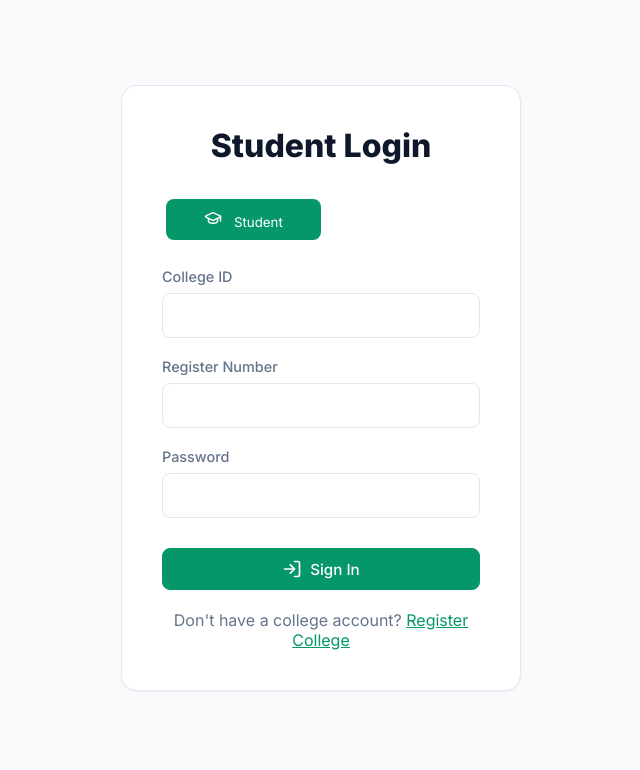
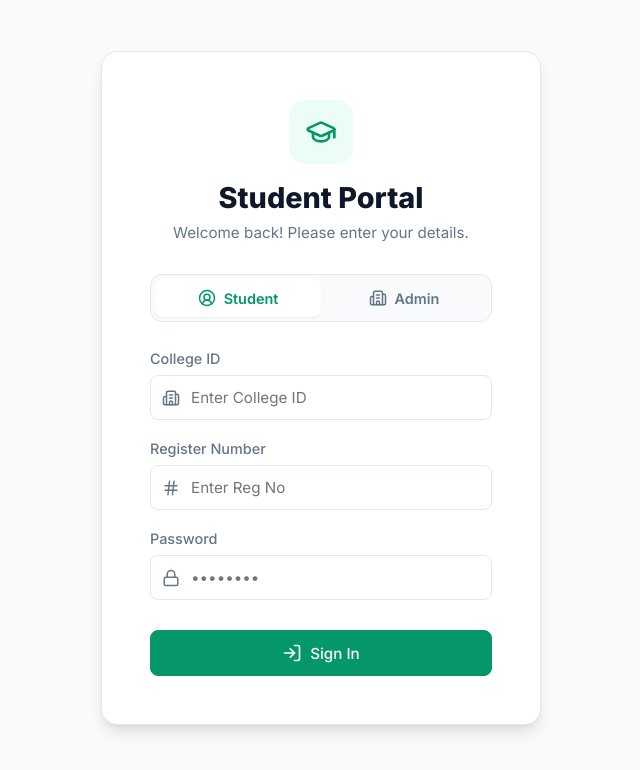
Before and after one commit to bhanu-3333/Fee-portal, a React (Vite) app in the folder frontend/: page /login in a window 1280 px wide. Shown: the top 770 px of the page, without its empty margins (319-959 px from the left). Built offline with nearby package versions, Linux system fonts and the light colour scheme.

Commit message:
feat: implement login page and student dashboard layout components

```diff
--- a/frontend/src/pages/Login.jsx
+++ b/frontend/src/pages/Login.jsx
@@ -1,18 +1,20 @@
 import React, { useState } from 'react';
 import { useNavigate, Link } from 'react-router-dom';
 import api from '../services/api';
-import { LogIn, GraduationCap, Building2 } from 'lucide-react';
+import { LogIn, GraduationCap, Building2, Lock, Mail, Hash, UserCircle2 } from 'lucide-react';
 
 const Login = () => {
   const [role, setRole] = useState('student');
   const [formData, setFormData] = useState({ email: '', password: '', regNo: '', collegeId: '' });
   const [error, setError] = useState('');
+  const [loading, setLoading] = useState(false);
   const [firstTime, setFirstTime] = useState(false);
   const navigate = useNavigate();
 
   const handleSubmit = async (e) => {
     e.preventDefault();
     setError('');
+    setLoading(true);
     try {
       const endpoint = role === 'admin' ? '/auth/admin/login' : '/auth/student/login';
       const body = role === 'admin'
@@ -23,88 +25,203 @@ const Login = () => {
 
       if (data.firstTime) {
         setFirstTime(true);
+        setLoading(false);
         return;
       }
 
       localStorage.setItem('user', JSON.stringify(data));
-      navigate(data.role === 'admin' ? '/admin/dashboard' : '/student');
-      window.location.reload(); // Quick refresh to update App state
+      navigate(data.role === 'admin' ? '/admin/dashboard' : '/student/dashboard');
+      window.location.reload();
     } catch (err) {
-      setError(err.response?.data?.message || 'Login failed');
+      setError(err.response?.data?.message || 'Login failed. Please check your credentials.');
+    } finally {
+      setLoading(false);
     }
   };
 
   return (
-    <div className="login-page" style={{
+    <div style={{
       display: 'flex',
       alignItems: 'center',
       justifyContent: 'center',
       minHeight: '100vh',
-      background: 'radial-gradient(circle at top right, #ffffff11, transparent), radial-gradient(circle at bottom left, #ffffff05, transparent)'
+      background: 'var(--background)',
+      padding: '20px'
     }}>
-      <div className="glass card" style={{ width: '400px', padding: '40px' }}>
-        <h2 style={{ textAlign: 'center', marginBottom: '30px', fontSize: '2rem', fontWeight: 800 }}>
-          {role === 'admin' ? 'Admin Login' : 'Student Login'}
-        </h2>
+      <div className="card" style={{ width: '100%', maxWidth: '440px', padding: '48px', boxShadow: 'var(--shadow-lg)' }}>
 
-        <div style={{ display: 'flex', background: 'var(--glass)', borderRadius: '12px', padding: '4px', marginBottom: '24px' }}>
+        {/* Logo/Icon Area */}
+        <div style={{ textAlign: 'center', marginBottom: '32px' }}>
+          <div style={{
+            width: '64px',
+            height: '64px',
+            borderRadius: '16px',
+            background: 'var(--primary-bg)',
+            display: 'flex',
+            alignItems: 'center',
+            justifyContent: 'center',
+            margin: '0 auto 16px',
+            color: 'var(--primary)'
+          }}>
+            <GraduationCap size={32} />
+          </div>
+          <h2 style={{ fontSize: '1.8rem', fontWeight: 800, color: 'var(--text)', marginBottom: '8px' }}>
+            {role === 'admin' ? 'Admin Portal' : 'Student Portal'}
+          </h2>
+          <p style={{ color: 'var(--text-muted)', fontSize: '0.95rem' }}>
+            Welcome back! Please enter your details.
+          </p>
+        </div>
+
+        {/* Role Selector Tabs */}
+        <div style={{
+          display: 'flex',
+          background: 'var(--background)',
+          borderRadius: '12px',
+          padding: '4px',
+          marginBottom: '28px',
+          border: '1px solid var(--border)'
+        }}>
           <button
-            onClick={() => setRole('student')}
+            type="button"
+            onClick={() => { setRole('student'); setError(''); setFirstTime(false); }}
             style={{
               flex: 1, padding: '10px', border: 'none', borderRadius: '8px',
-              background: role === 'student' ? 'var(--primary)' : 'transparent',
-              color: 'white', cursor: 'pointer', transition: '0.3s'
+              background: role === 'student' ? 'var(--surface)' : 'transparent',
+              color: role === 'student' ? 'var(--primary)' : 'var(--text-muted)',
+              boxShadow: role === 'student' ? 'var(--shadow-sm)' : 'none',
+              cursor: 'pointer', transition: '0.2s',
+              fontWeight: 600, fontSize: '0.9rem',
+              display: 'flex', alignItems: 'center', justifyContent: 'center', gap: '8px'
             }}
           >
-            <GraduationCap size={18} style={{ marginRight: 8 }} /> Student
+            <UserCircle2 size={18} /> Student
           </button>
           <button
-            onClick={() => setRole('admin')}
+            type="button"
+            onClick={() => { setRole('admin'); setError(''); setFirstTime(false); }}
             style={{
               flex: 1, padding: '10px', border: 'none', borderRadius: '8px',
-              background: role === 'admin' ? 'var(--primary)' : 'transparent',
-              color: 'white', cursor: 'pointer', transition: '0.3s'
+              background: role === 'admin' ? 'var(--surface)' : 'transparent',
+              color: role === 'admin' ? 'var(--primary)' : 'var(--text-muted)',
+              boxShadow: role === 'admin' ? 'var(--shadow-sm)' : 'none',
+              cursor: 'pointer', transition: '0.2s',
+              fontWeight: 600, fontSize: '0.9rem',
+              display: 'flex', alignItems: 'center', justifyContent: 'center', gap: '8px'
             }}
           >
-            <Building2 size={18} style={{ marginRight: 8 }} /> Admin
+            <Building2 size={18} /> Admin
           </button>
         </div>
 
-        {error && <p style={{ color: 'var(--error)', marginBottom: '16px', textAlign: 'center' }}>{error}</p>}
-        {firstTime && <p style={{ color: 'var(--success)', marginBottom: '16px', textAlign: 'center' }}>First time? Enter a new password to set up your account.</p>}
+        {error && (
+          <div style={{
+            background: '#fef2f2',
+            border: '1px solid #fecaca',
+            borderRadius: '8px',
+            padding: '12px 16px',
+            marginBottom: '20px',
+            color: '#dc2626',
+            fontSize: '0.9rem',
+            display: 'flex',
+            alignItems: 'center',
+            gap: '8px'
+          }}>
+            <span>⚠️</span> {error}
+          </div>
+        )}
+
+        {firstTime && (
+          <div style={{
+            background: 'var(--primary-bg)',
+            border: '1px solid var(--primary)',
+            borderRadius: '8px',
+            padding: '12px 16px',
+            marginBottom: '20px',
+            color: 'var(--primary)',
+            fontSize: '0.9rem'
+          }}>
+            ✨ First time login? Set a new password to activate your account.
+          </div>
+        )}
 
         <form onSubmit={handleSubmit}>
           {role === 'admin' ? (
             <div className="input-group">
-              <label>Email</label>
-              <input type="email" required onChange={(e) => setFormData({...formData, email: e.target.value})} />
+              <label>Email Address</label>
+              <div style={{ position: 'relative' }}>
+                <Mail size={18} style={{ position: 'absolute', left: '12px', top: '50%', transform: 'translateY(-50%)', color: 'var(--text-muted)' }} />
+                <input
+                  type="email"
+                  required
+                  placeholder="admin@college.com"
+                  style={{ paddingLeft: '40px' }}
+                  onChange={(e) => setFormData({...formData, email: e.target.value})}
+                />
+              </div>
             </div>
           ) : (
             <>
               <div className="input-group">
                 <label>College ID</label>
-                <input type="text" required onChange={(e) => setFormData({...formData, collegeId: e.target.value})} />
+                <div style={{ position: 'relative' }}>
+                  <Building2 size={18} style={{ position: 'absolute', left: '12px', top: '50%', transform: 'translateY(-50%)', color: 'var(--text-muted)' }} />
+                  <input
+                    type="text"
+                    required
+                    placeholder="Enter College ID"
+                    style={{ paddingLeft: '40px' }}
+                    onChange={(e) => setFormData({...formData, collegeId: e.target.value})}
+                  />
+                </div>
               </div>
               <div className="input-group">
                 <label>Register Number</label>
-                <input type="text" required onChange={(e) => setFormData({...formData, regNo: e.target.value})} />
+                <div style={{ position: 'relative' }}>
+                  <Hash size={18} style={{ position: 'absolute', left: '12px', top: '50%', transform: 'translateY(-50%)', color: 'var(--text-muted)' }} />
+                  <input
+                    type="text"
+                    required
+                    placeholder="Enter Reg No"
+                    style={{ paddingLeft: '40px' }}
+                    onChange={(e) => setFormData({...formData, regNo: e.target.value})}
+                  />
+                </div>
               </div>
             </>
           )}
 
           <div className="input-group">
             <label>{firstTime ? 'Set New Password' : 'Password'}</label>
-            <input type="password" required={!firstTime || (firstTime && formData.password)} onChange={(e) => setFormData({...formData, password: e.target.value})} />
+            <div style={{ position: 'relative' }}>
+              <Lock size={18} style={{ position: 'absolute', left: '12px', top: '50%', transform: 'translateY(-50%)', color: 'var(--text-muted)' }} />
+              <input
+                type="password"
+                required
+                placeholder="••••••••"
+                style={{ paddingLeft: '40px' }}
+                onChange={(e) => setFormData({...formData, password: e.target.value})}
+              />
+            </div>
           </div>
 
-          <button type="submit" className="btn btn-primary" style={{ width: '100%', justifyContent: 'center', marginTop: '10px' }}>
-            <LogIn size={20} /> {firstTime ? 'Set Password & Login' : 'Sign In'}
+          <button
+            type="submit"
+            className="btn btn-primary"
+            disabled={loading}
+            style={{ width: '100%', justifyContent: 'center', marginTop: '10px', padding: '12px' }}
+          >
+            {loading ? 'Processing...' : (
+              <><LogIn size={20} /> {firstTime ? 'Activate Account' : 'Sign In'}</>
+            )}
           </button>
         </form>
 
-        <p style={{ marginTop: '20px', textAlign: 'center', color: 'var(--text-muted)' }}>
-          Don't have a college account? <Link to="/signup" style={{ color: 'var(--primary)' }}>Register College</Link>
-        </p>
+        {role === 'admin' && (
+          <p style={{ marginTop: '24px', textAlign: 'center', color: 'var(--text-muted)', fontSize: '0.9rem' }}>
+            Don't have a college account? <Link to="/signup" style={{ color: 'var(--primary)', fontWeight: 600, textDecoration: 'none' }}>Register Institution</Link>
+          </p>
+        )}
       </div>
     </div>
   );
```
